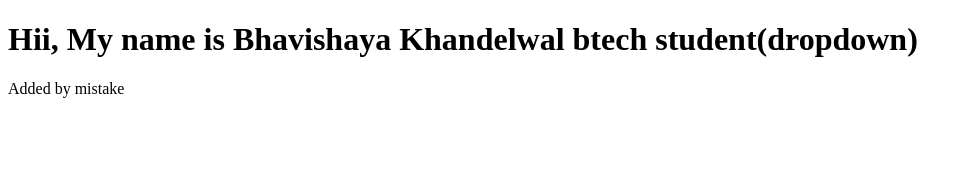
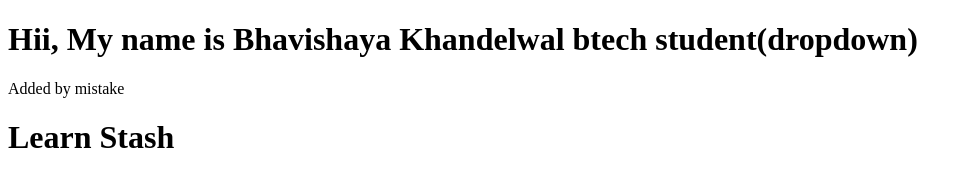
Before and after one commit to BHAVISHAYA/Test_3, a plain HTML site: page index.html in a window 1280 px wide. Shown: the whole page, without its empty margins (0-972 px from the left). Drawn offline with Linux system fonts and the light colour scheme.

Commit message:
Added a home page in Future_2 branch

```diff
--- /dev/null
+++ b/Home.js
@@ -0,0 +1 @@
+console.log('Hello this is a Home Page');
--- a/index.html
+++ b/index.html
@@ -8,5 +8,6 @@
 <body>
     <h1>Hii, My name is Bhavishaya Khandelwal btech student(dropdown) </h1>
     <p>Added by mistake</p>
+    <h1>Learn Stash</h1>
 </body>
 </html>
```
